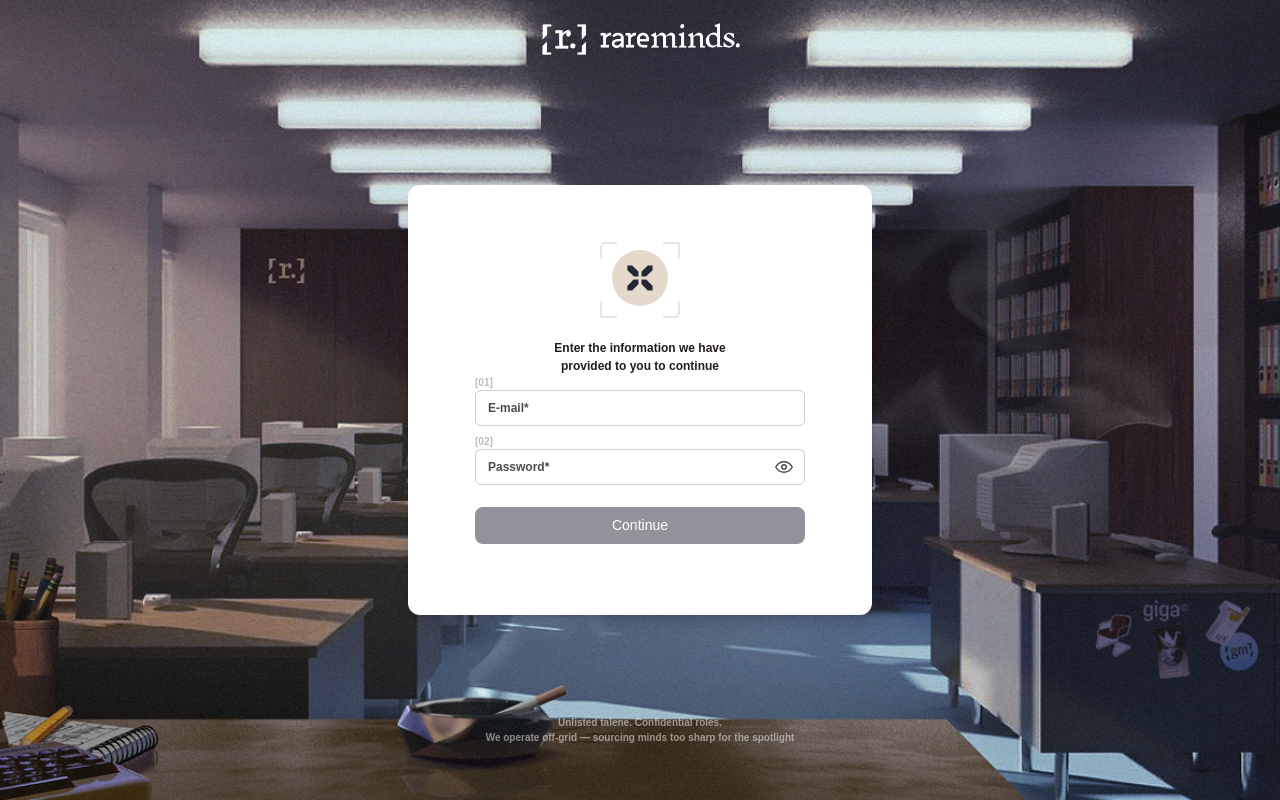
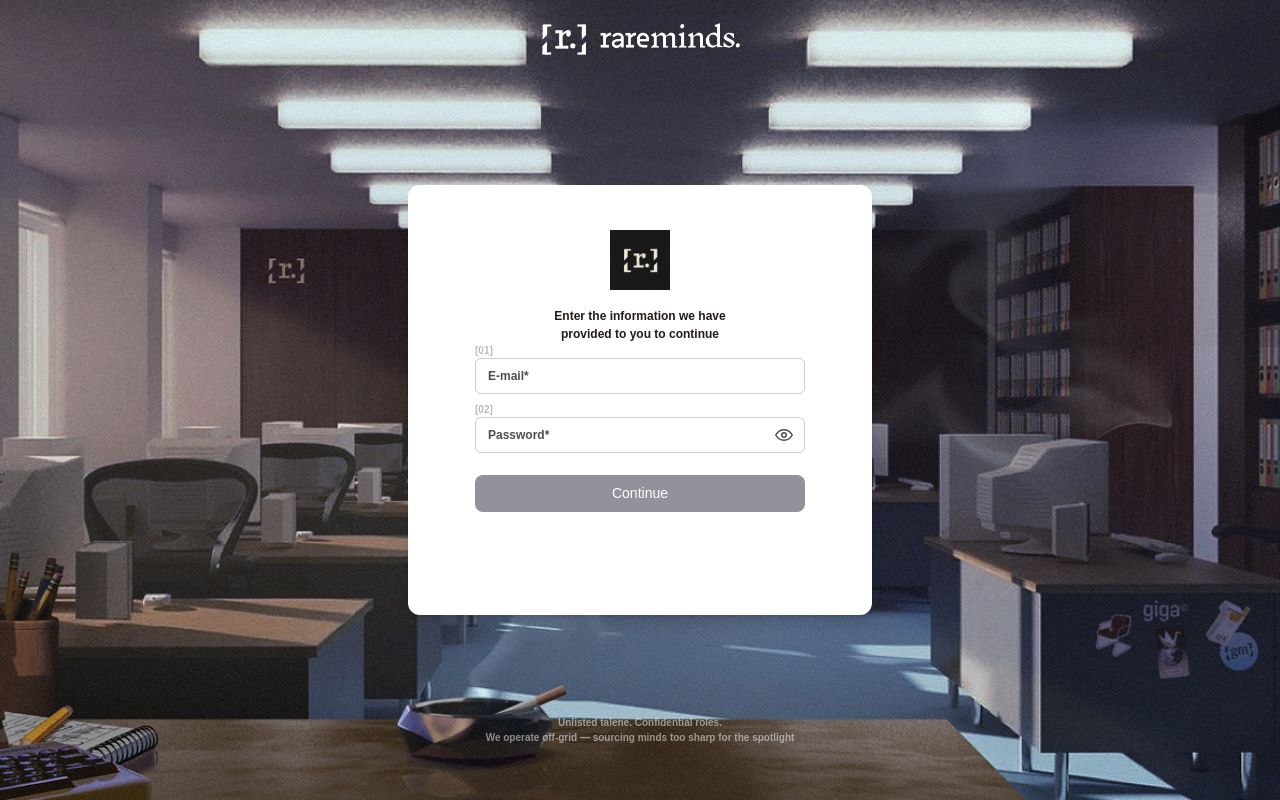
Before and after one commit to MaksymNovak52/cv, a Next.js app: page /sign-in in a window 1280 px wide. Built offline with nearby package versions, Linux system fonts and the light colour scheme; a web font is replaced by a local one.

Commit message:
feat:new logo

```diff
--- a/components/auth/container.tsx
+++ b/components/auth/container.tsx
@@ -122,11 +122,11 @@ export function SignInContainer() {
 
       <form
         onSubmit={onSubmit}
-        className="flex flex-col w-[377px] sm:w-[400px] lg:w-[464px] h-[430px] mx-auto p-6  bg-white shadow-lg rounded-xl absolute top-1/2 left-1/2 translate-x-[-50%] translate-y-[-50%] py-[65px]"
+        className="flex flex-col w-[377px] sm:w-[400px] lg:w-[464px] h-[430px] mx-auto p-6  bg-white shadow-lg rounded-xl absolute top-1/2 left-1/2 translate-x-[-50%] translate-y-[-50%] py-[45px]"
         noValidate
       >
         <div className="w-[330px] mx-auto">
-          <div className=" flex items-center justify-center relative pb-4">
+          {/* <div className=" flex items-center justify-center relative pb-4">
             <svg
               xmlns="http://www.w3.org/2000/svg"
               width="17"
@@ -200,8 +200,16 @@ export function SignInContainer() {
                 fill="#242537"
               />
             </svg>
+          </div> */}
+          <div className="w-full ">
+            <Image
+              src="/newLogo.png"
+              alt="logo"
+              width={60}
+              height={60}
+              className="mx-auto  "
+            />
           </div>
-
           <h2 className="text-[12px] font-semibold text-center text-[#211C1A] leading-[-0.12px] w-[186px] mx-auto mt-[17px]">
             Enter the information we have provided to you to continue
           </h2>
--- a/components/header/container.tsx
+++ b/components/header/container.tsx
@@ -60,7 +60,7 @@ export function HeaderContainer({
             <section className="flex flex-row gap-2 lg:gap-3 items-center">
               <div className=" flex items-center justify-center">
                 <img
-                  src={"./logo.png"}
+                  src="/newLogo.png"
                   alt="logo"
                   className="w-[40px] lg:w-[45px] max-w-[45px] max-h-[45px]   object-contain"
                 />
```
Also changed, not shown: public/newLogo.png (added).
